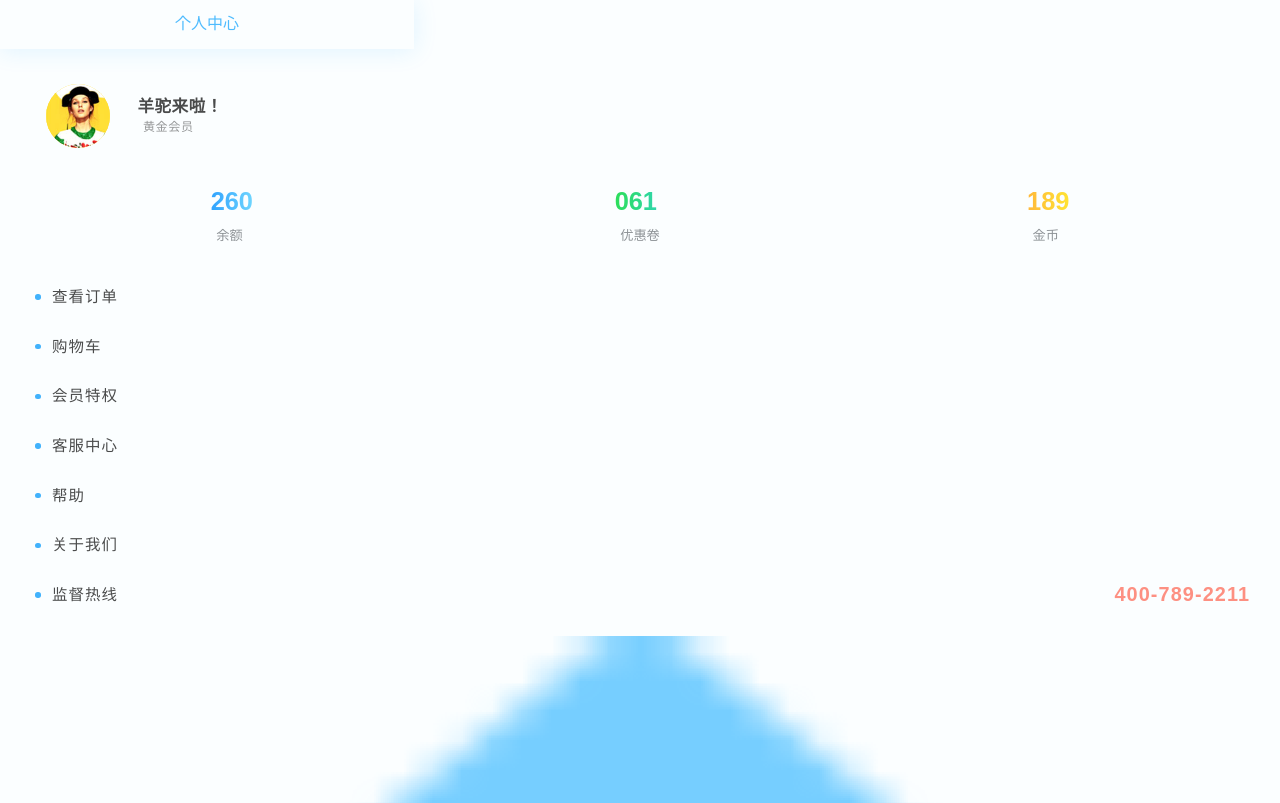
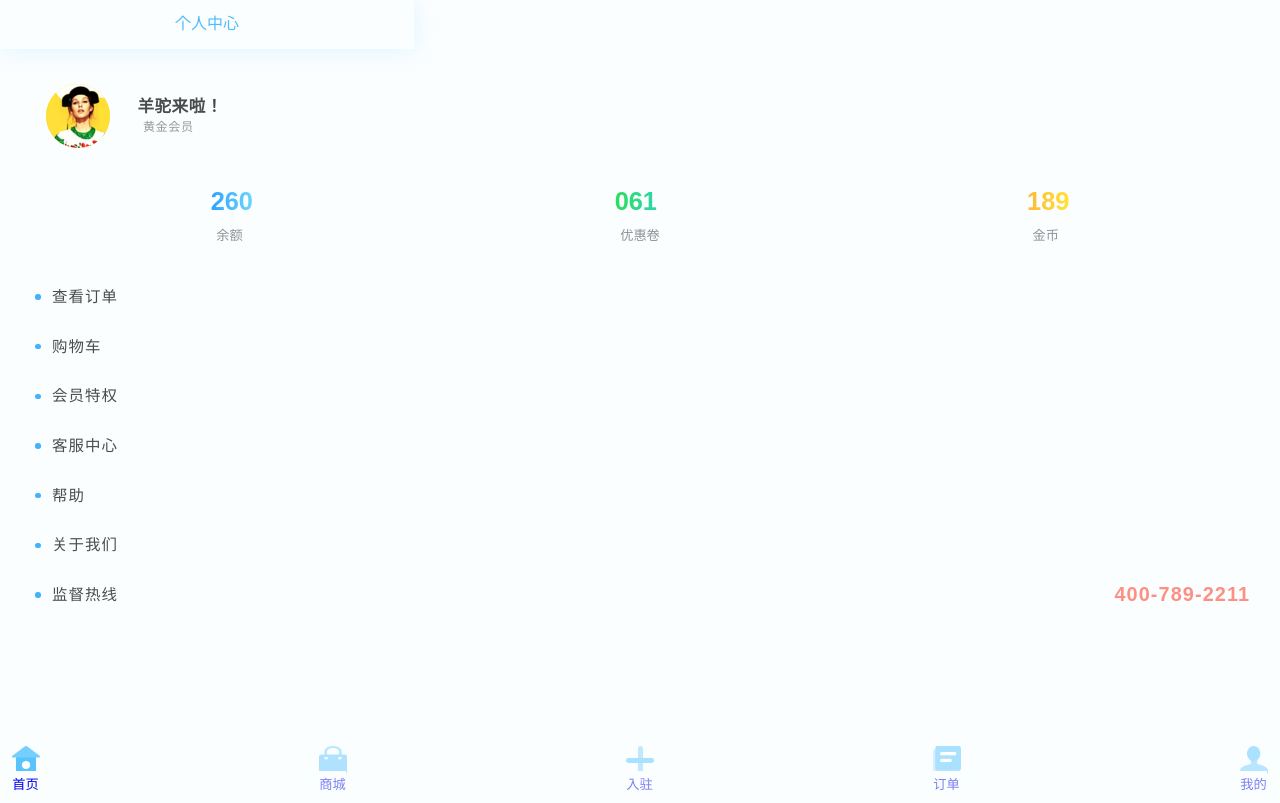
Before and after one commit to star-is-that-star/shoppingheaven, a plain HTML site: page person.html in a window 1280 px wide. Shown: the top 803 px of the page. Drawn offline with Linux system fonts and the light colour scheme; some icons are missing; a small style sheet from the web is missing.

Commit message:
Update person.css

```diff
--- a/css/person.css
+++ b/css/person.css
@@ -124,71 +124,39 @@ header a{
     color: #fe624e;
     font-size: 0.36rem;
 }
-/*.webList{*/
-/*    position: fixed;*/
-/*    bottom: 0;*/
-/*    left: 0;*/
-/*    padding: 0 0.22rem;*/
-/*    height: 0.98rem;*/
-/*    width: 100%;*/
-/*    !*加上定位之后，宽失效，得写出来*!*/
-/*    -webkit-box-sizing: border-box;*/
-/*    box-sizing: border-box;*/
-/*    display: flex;*/
-/*    justify-content: space-between;*/
-/*}*/
-/*.webList li{*/
-/*    opacity: 0.5;*/
-/*}*/
-/*.webList > li.hot{*/
-/*    opacity: 1;*/
-/*}*/
-/*.webList li > a{*/
-/*    width: 0.7rem;*/
-/*    height: 100%;*/
-/*    text-align: center ;*/
-/*    background-color: #fbfeff;*/
-/*    padding-top: 0.1rem;*/
-/*    box-sizing: border-box;*/
-/*    font-size: 0.24rem;*/
-/*}*/
-/*.webList li:hover {*/
-/*    opacity: 1;*/
-/*}*/
-/*.webList li a .image{*/
-/*    width: 0.5rem;*/
-/*    height: 0.5rem;*/
-/*}*/
 
-footer{
+.webList{
     position: fixed;
+    bottom: 0;
     left: 0;
-    bottom: 0;
+    padding: 0 0.22rem;
+    height: 0.98rem;
     width: 100%;
-    height: 0.98rem;
-    background: #f1f9ff;
-    padding: 0 0.22rem;
+    /*加上定位之后，宽失效，得写出来*/
+    -webkit-box-sizing: border-box;
     box-sizing: border-box;
-    -webkit-box-sizing:border-box ;
     display: flex;
     justify-content: space-between;
 }
-footer > a{
+.webList li{
+    opacity: 0.5;
+}
+.webList > li.hot{
+    opacity: 1;
+}
+.webList li > a{
     width: 0.7rem;
     height: 100%;
-    /*background: #046b80;*/
-    font-size: 0.24rem;
-    color: #4ebbfe;
-    text-align: center;
+    text-align: center ;
+    background-color: #fbfeff;
     padding-top: 0.1rem;
     box-sizing: border-box;
-    opacity: 0.5;
+    font-size: 0.24rem;
 }
-footer > a.hot{
+.webList li:hover {
     opacity: 1;
 }
-footer > a >img{
+.webList li a .image{
     width: 0.5rem;
     height: 0.5rem;
-    display: inline-block;
 }
```
